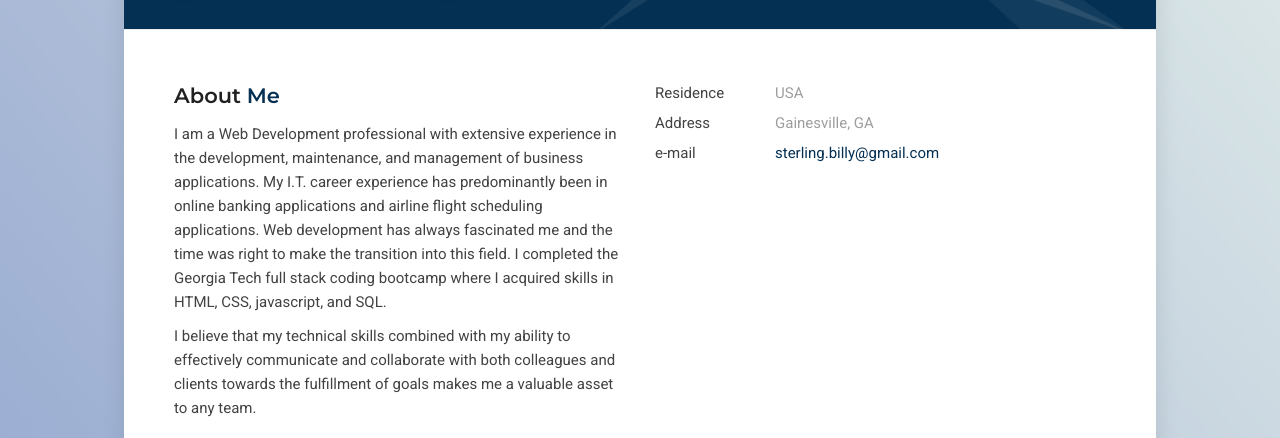
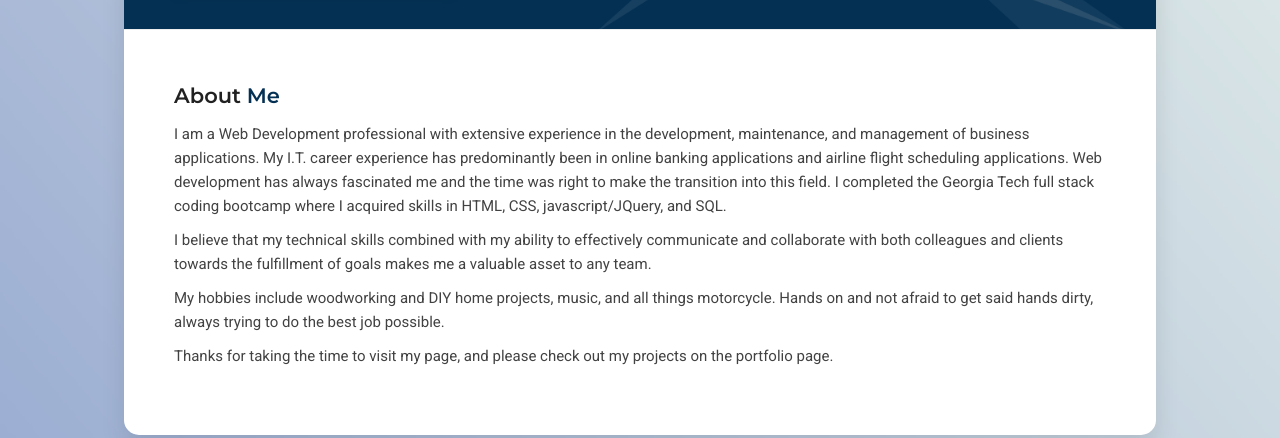
Before and after one commit to BillySterling/billysterling.github.io, a plain HTML site: page index.html in a window 1280 px wide. Shown: the part 362-800 px from the top of the page. Drawn offline with Linux system fonts and the light colour scheme.

Commit message:
removed contact info and resume download button from home page

```diff
--- a/css/main.css
+++ b/css/main.css
@@ -28,7 +28,6 @@
 
 ============================================================================= */
 
-
 /* =============================================================================
 1. Fonts
 ============================================================================= */
--- a/index.html
+++ b/index.html
@@ -132,30 +132,37 @@
                 <div class="page-content">
                   <div class="row">
 
-                    <div class="col-sm-6 col-md-6 col-lg-6">
+                    <!--<div class="col-sm-6 col-md-6 col-lg-6">-->
+                    <div class="col-sm-12 col-md-12 col-lg-12">
                       <div class="about-me">
                         <div class="block-title">
                           <h3>About <span>Me</span></h3>
                         </div>
-                        <p>I am a Web Development professional with extensive experience in the development, maintenance, and management of business applications.  My I.T. career experience has predominantly been in online banking applications and airline flight scheduling applications. Web development has always fascinated me and the time was right to make the transition into this field. I completed the Georgia Tech full stack coding bootcamp where I acquired skills in HTML, CSS, javascript, and SQL.</p>
+                        <p>I am a Web Development professional with extensive experience in the development, maintenance, and management of business applications.  My I.T. career experience has predominantly been in online banking applications and airline flight scheduling applications. Web development has always fascinated me and the time was right to make the transition into this field. I completed the Georgia Tech full stack coding bootcamp where I acquired skills in HTML, CSS, javascript/JQuery, and SQL.</p>
 
                         <p>I believe that my technical skills combined with my ability to effectively communicate and collaborate with both colleagues and clients towards the fulfillment of goals makes me a valuable asset to any team.
                         </p>
+
+                        <p>My hobbies include woodworking and DIY home projects, music, and all things motorcycle. Hands on and not afraid to get said hands dirty, always trying to do the best job possible.</p>
+
+                        <p>Thanks for taking the time to visit my page, and please check out my projects on the portfolio page.</p>
                       </div>
+                      <!--  decided I didn't like the resume download button on the main page, since it's also on the resume page.
                       <div class="download-resume">
                           <a href="https://drive.google.com/file/d/1o0HG9yWfCHQqu8QT68vv5uKVkure9WJt/view?usp=sharing" download target="_blank" class="btn btn-secondary">Download Resume</a>
                         </div>
                     </div>
+                    -->
 
+                    <!--  decided to remove this info section
                     <div class="col-sm-6 col-md-6 col-lg-6">
                       <ul class="info-list">
                         <li><span class="title">Residence</span><span class="value">USA</span></li>
                         <li><span class="title">Address</span><span class="value">Gainesville, GA</span></li>
                         <li><span class="title">e-mail</span><span class="value"><a href="mailto:sterling.billy@gmail.com">sterling.billy@gmail.com</a></span></li>
-                        <!--<li><span class="title">Phone</span><span class="value">+0123 123 456 789</span></li>
-                        <li><span class="title">Freelance</span><span class="value available">Available</span></li>  -->
                       </ul>
                     </div>
+                    -->
 
                   </div>
                 </div>
```
